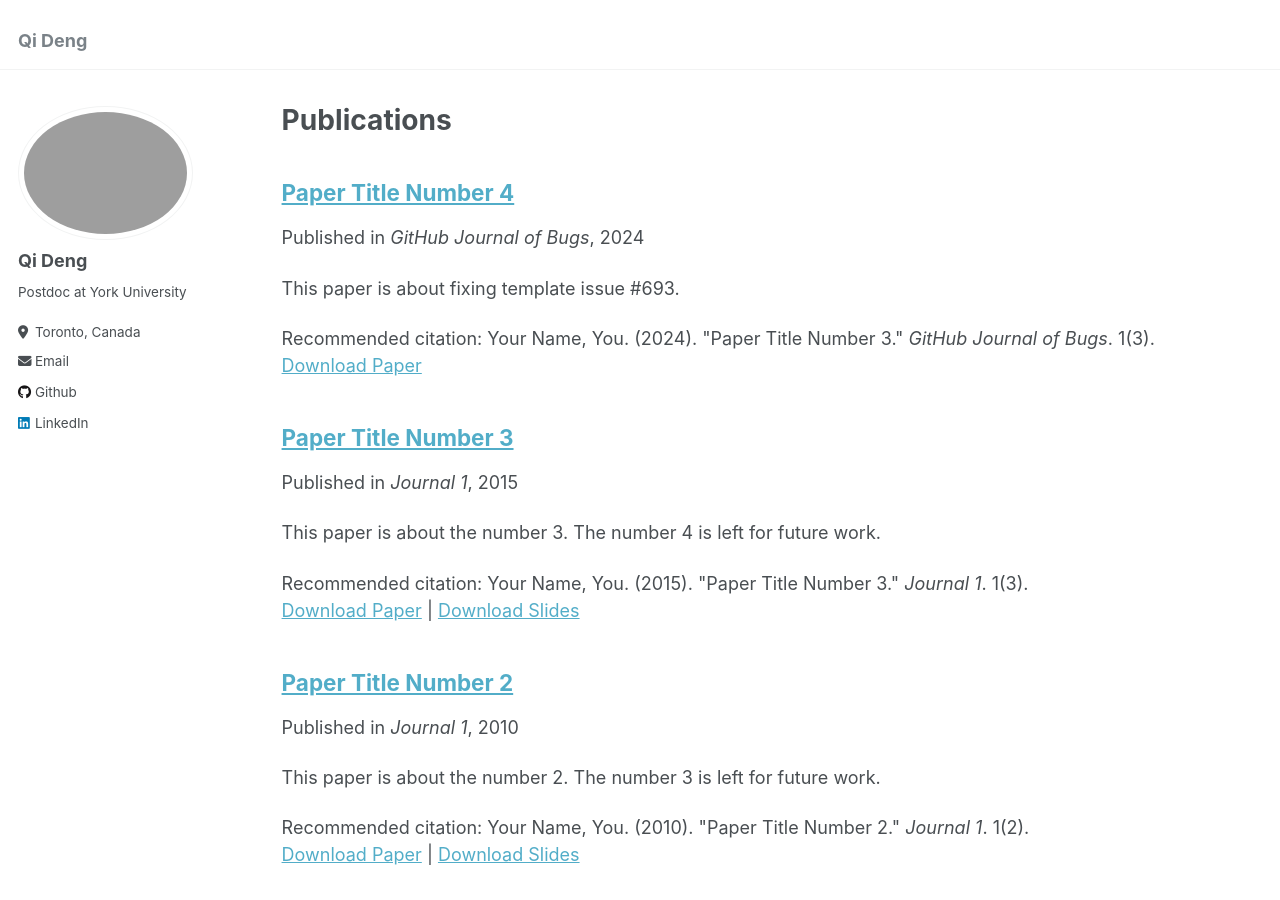
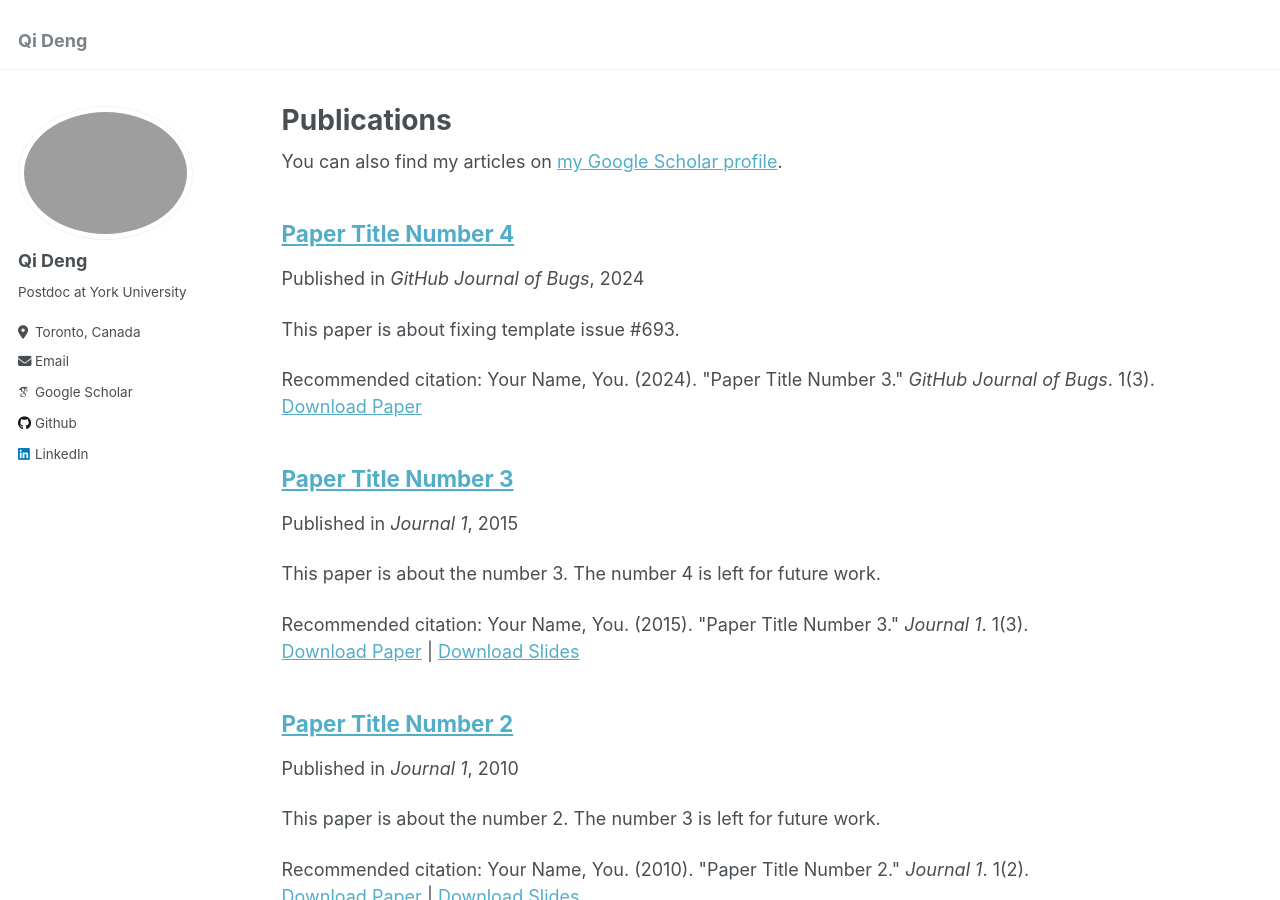
Before and after one commit to qideng-math/qideng-math.github.io, a Jekyll site: the page built from _pages/publications.md, in a window 1280 px wide and 900 px high. Built offline with Jekyll 4.4.1, drawn with Linux system fonts in a browser that asks for light colours; some web fonts are replaced; part of the change alters nothing that is shown.

Commit message:
Update _config.yml

```diff
--- a/_config.yml
+++ b/_config.yml
@@ -32,7 +32,7 @@ author:
 
   # Academic websites
   arxiv            : # URL - Update with the correct link to your profile
-  googlescholar    : # URL
+  googlescholar    : "https://scholar.google.com/citations?user=9P9TxU4AAAAJ&hl=en&oi=sra"
   impactstory      : # URL
   orcid            : # URL
   semantic         : # URL
```
